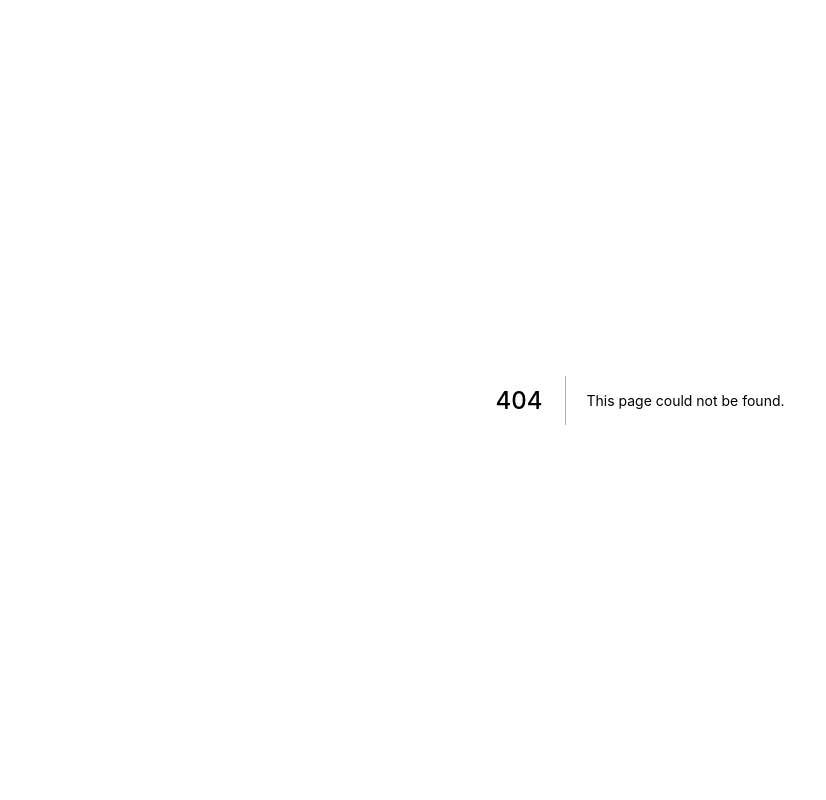
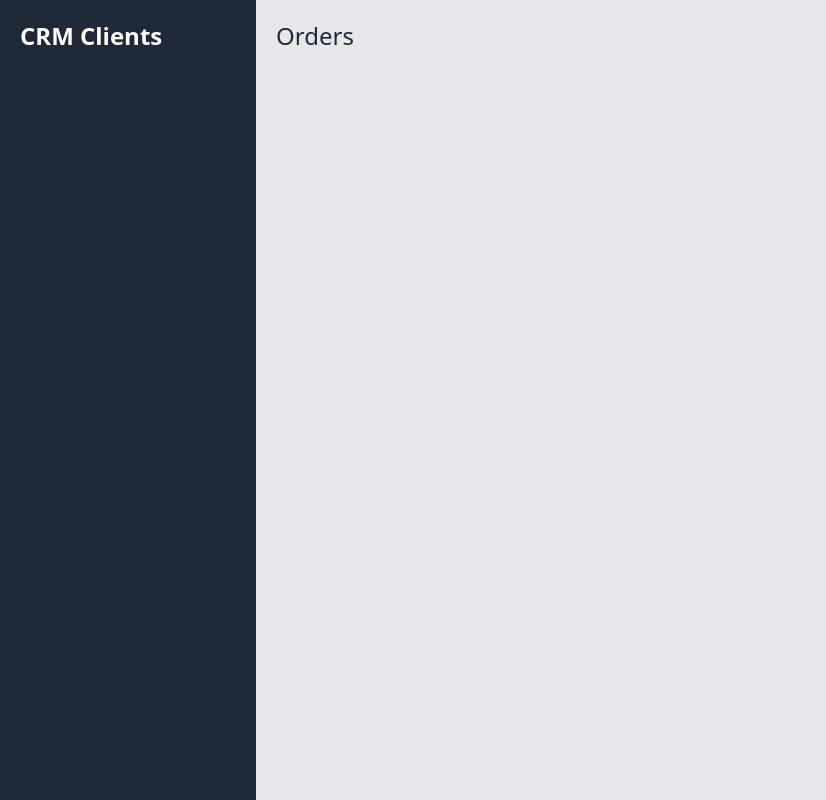
Before and after one commit to JKBustillo/CRMClient, a Next.js app: page /orders in a window 1280 px wide. Before the commit this address had no page. Shown: the whole page, without its empty margins (0-826 px from the left). Built offline with nearby package versions, Linux system fonts and the light colour scheme.

Commit message:
feat: new pages and titles

```diff
--- a/pages/index.js
+++ b/pages/index.js
@@ -5,7 +5,7 @@ export default function Home() {
   return (
     <div>
       <Layout>
-        <h1>Hola index</h1>
+        <h1 className="text-2xl text-gray-800 font-light">Clients</h1>
       </Layout>
     </div>
   )
--- /dev/null
+++ b/pages/orders.js
@@ -0,0 +1,14 @@
+import React from 'react';
+import Layout from '../components/Layout';
+
+const Orders = () => {
+    return (
+        <div>
+          <Layout>
+            <h1 className="text-2xl text-gray-800 font-light">Orders</h1>
+          </Layout>
+        </div>
+    )
+}
+
+export default Orders;
```
Also changed, not shown: pages/products.js (added, +14 -0 lines).
